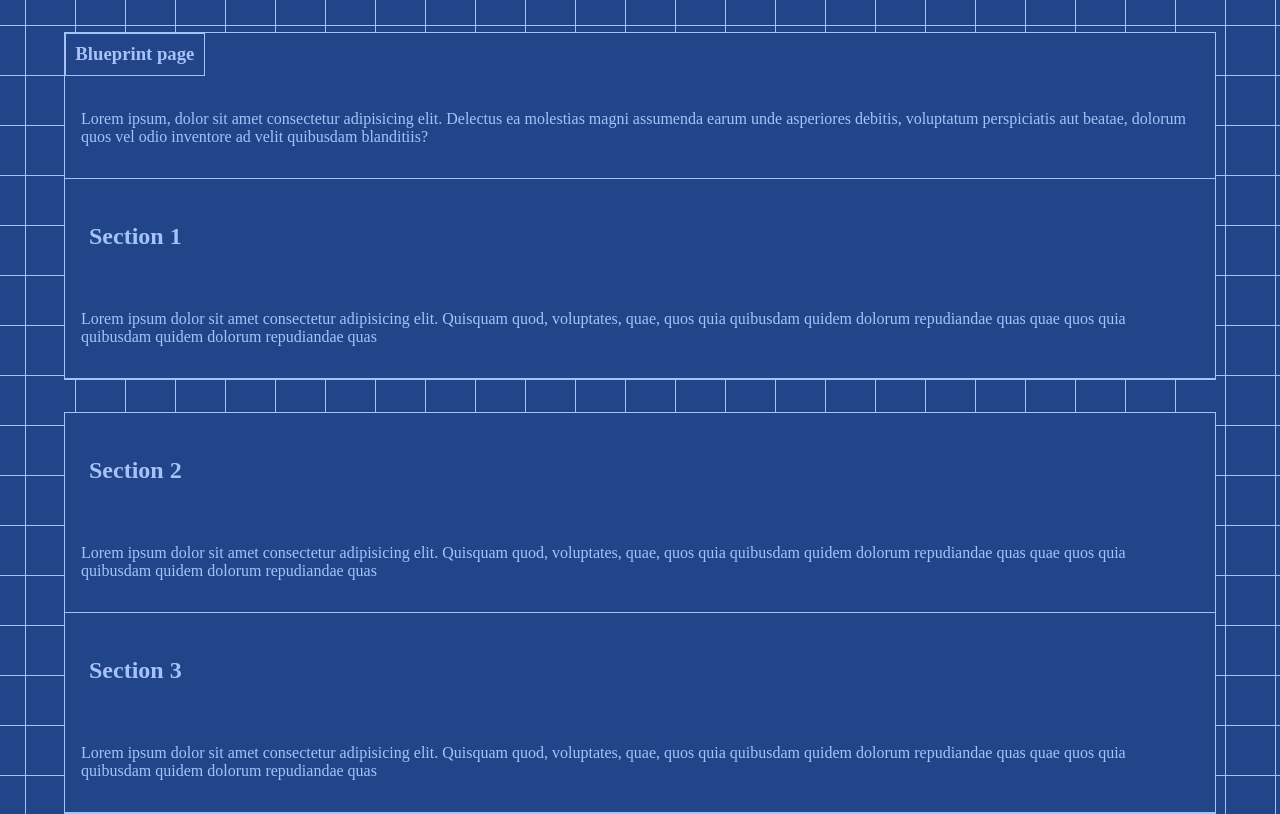
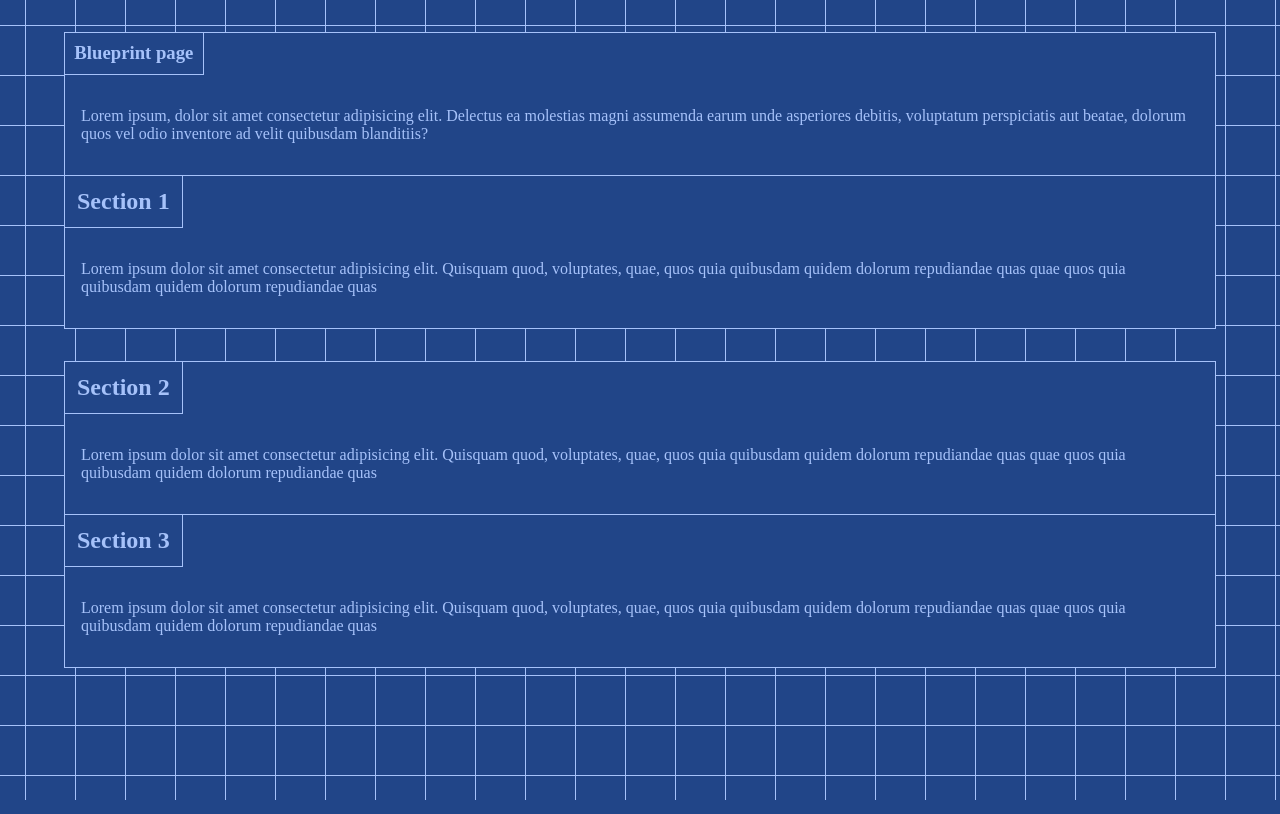
Before and after one commit to mrdarip/blueprint-page, a plain HTML site: page index.html in a window 1280 px wide. Drawn offline with Linux system fonts and the light colour scheme.

Commit message:
improved and generalised style

```diff
--- a/css/style.css
+++ b/css/style.css
@@ -22,7 +22,7 @@ article > *{
     padding: 1em;
 }
 
-article{
+article:not(:last-child){
     border-bottom: var(--white) 1px solid;
 }
 
@@ -48,9 +48,11 @@ article{
     }
 }
 
-h1{
-    margin-top: 0px;
+article :first-child{
+    margin: 0px;
     border: 1px solid var(--white);
+    border-top: 0px;
+    border-left: 0px;
     padding: 0.5em;
     width:fit-content;
 }
```
